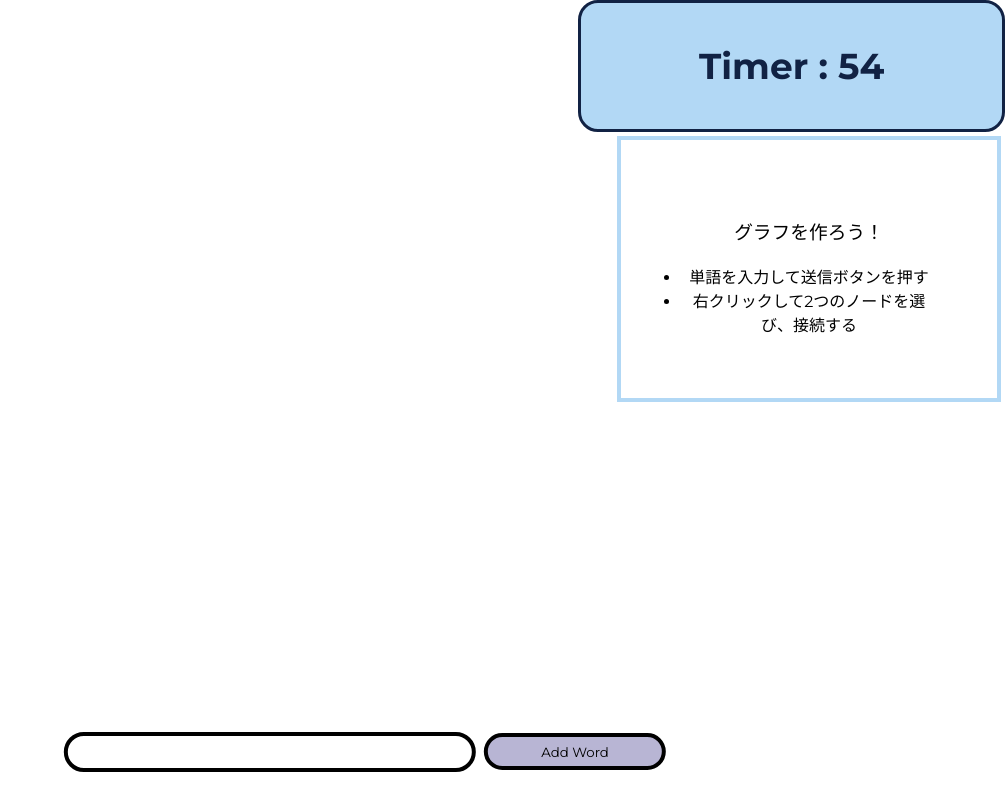
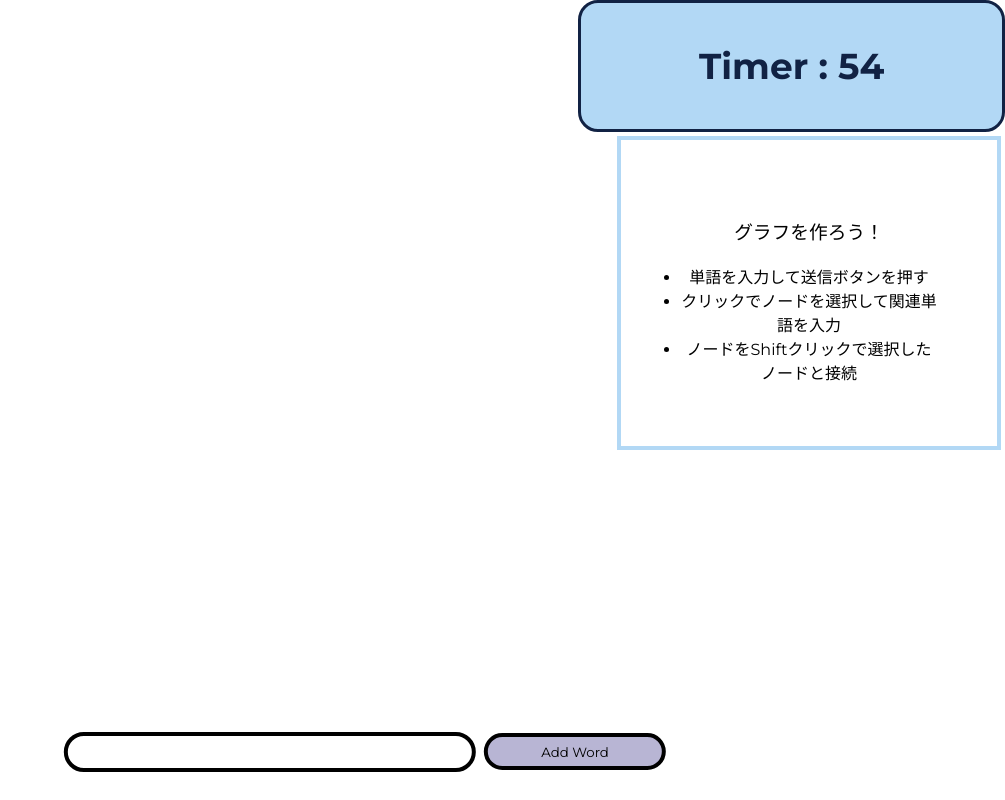
Before and after one commit to itsp-pbl-2023/mind-graph, a React (Vite) app in the folder client/: page /game in a window 1280 px wide. Shown: the whole page, without its empty margins (275-1280 px from the left). Built offline with nearby package versions, Linux system fonts and the light colour scheme; a web font is replaced by a local one; what @bufbuild/connect-query, @bufbuild/connect-web, @bufbuild/protobuf would draw is missing.

Commit message:
fix game expl. resolves #140

```diff
--- a/client/src/pages/game.tsx
+++ b/client/src/pages/game.tsx
@@ -91,7 +91,8 @@ const Game = () => {
         elements={[
           'グラフを作ろう！',
           '単語を入力して送信ボタンを押す',
-          '右クリックして2つのノードを選び、接続する',
+          'クリックでノードを選択して関連単語を入力',
+          'ノードをShiftクリックで選択したノードと接続',
         ]}
       />
       </StyledColumn>
```
